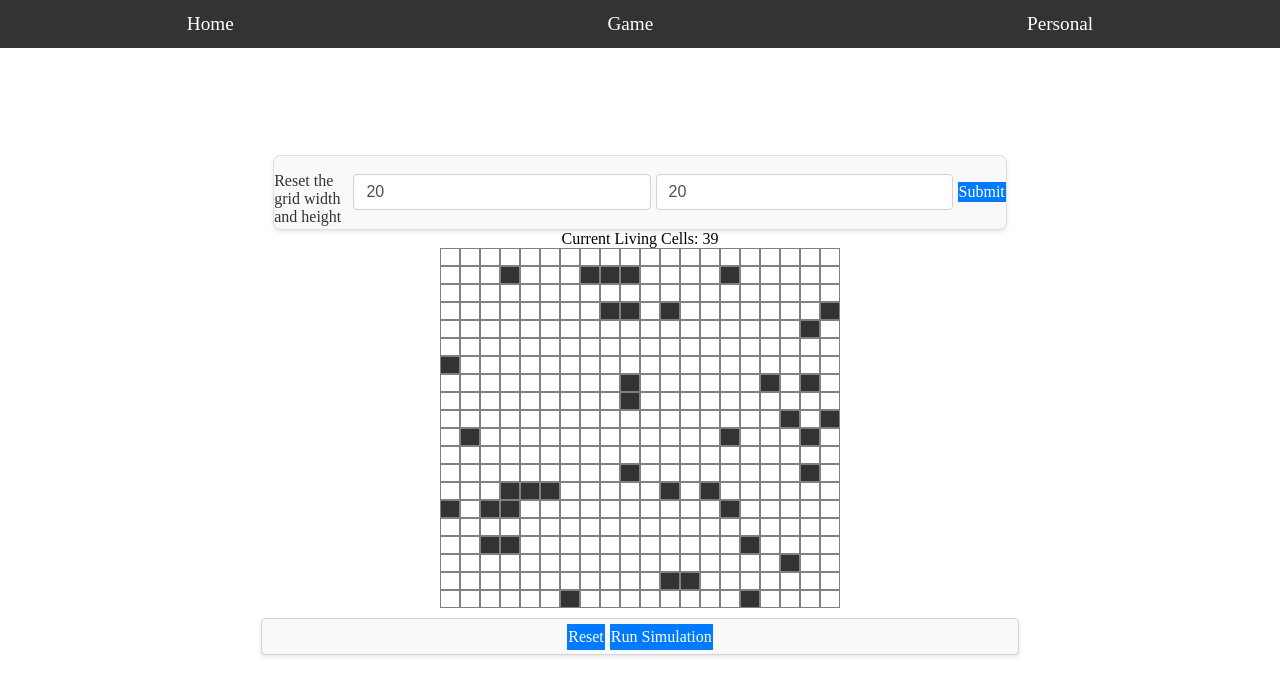
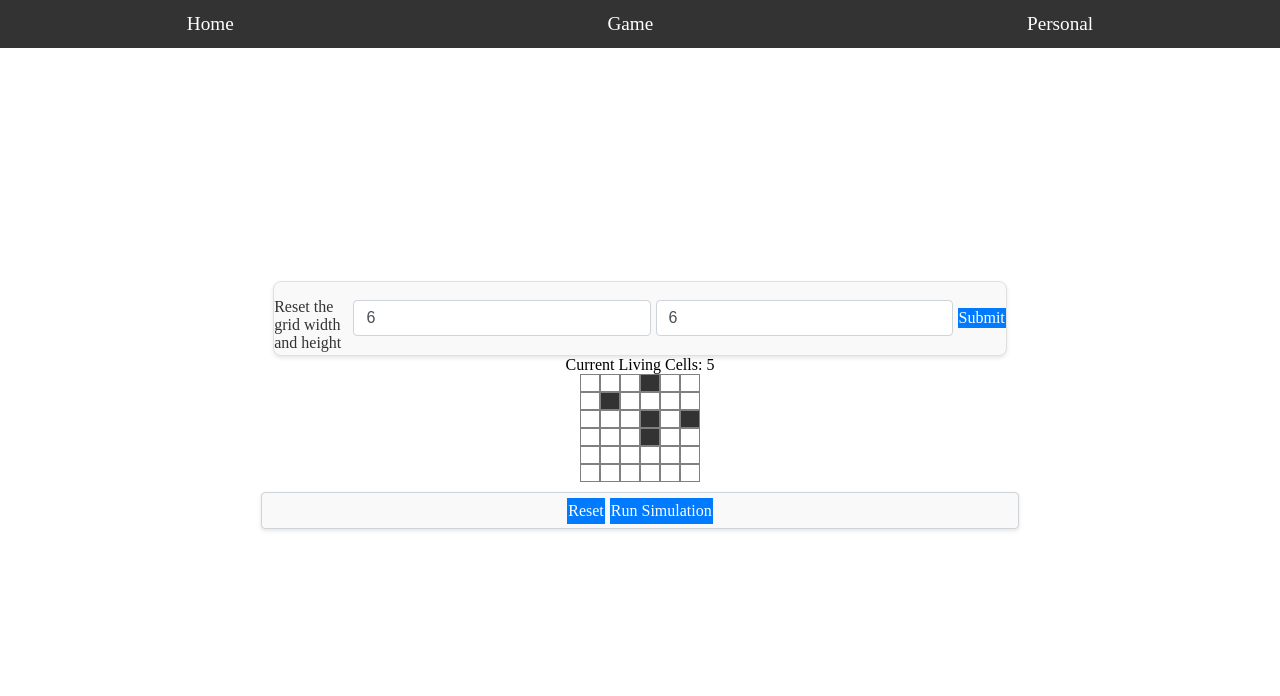
Before and after one commit to lilaxuan/Conway-s-Game-of-Life, a React (Vite) app: page /grid in a window 1280 px wide. Shown: the top 696 px of the page. Built offline with nearby package versions, Linux system fonts and the light colour scheme.

Commit message:
Solve the count inconsistency issue

```diff
--- a/src/GridLayout.jsx
+++ b/src/GridLayout.jsx
@@ -10,7 +10,7 @@ const initialGridState = (rows, cols) => {
         const row = [];
         for (let j = 0; j < cols; j++) {
             // needs to increase the chance of a cell to be alive, otherwise the simulation cannot be continued most likely
-            if (Math.random() < 0.1) {
+            if (Math.random() < 0.2) {
                 row.push(true);
             } else {
                 row.push(false);
@@ -23,8 +23,8 @@ const initialGridState = (rows, cols) => {
 
 
 export default function GridLayout() {
-    const INITIAL_ROWS = 20;
-    const INITIAL_COLS = 20;
+    const INITIAL_ROWS = 6;
+    const INITIAL_COLS = 6;
     const [rows, setRows] = useState(INITIAL_ROWS);
     const [cols, setCols] = useState(INITIAL_COLS);
     const [inputRows, setInputRows] = useState(INITIAL_ROWS); // save the input values
@@ -147,6 +147,9 @@ export default function GridLayout() {
         );
         console.log('hihi run simulation: newGrid: ', newGrid);
         setGrid(newGrid);
+        setCount(countLivingCells(newGrid));
+        console.log("hihi run simulation: new_count: ", countLivingCells(newGrid));
+        console.log("hihi run simulation: new_count - :", count); // not actually updating the count even used setCount.
         setBoxComponents(buildGrid(newGrid, rows, cols)); // even if the boxComponent has been changed, but if the key didn't change, the DOM will not be re-rendered!!!!!!
         console.log('hihi run simulation: new boxComponents: ', buildGrid(newGrid, rows, cols));
     }
@@ -238,7 +241,7 @@ export default function GridLayout() {
                     <button id='grid-button' onClick={resetGridSize} className="btn btn-primary">Submit</button>
                     {error && <div className="alert alert-danger mt-3">{error}</div>}
                 </div>
-                <div>Current Living Cells: {count}</div>
+                <div>Current Living Cells: {countLivingCells(grid)}</div>
                 <div className='grid-background'>
                     <div className="grid-container" ref={gridContainerRef}>
                         {buildGrid(grid, rows, cols)}
```
